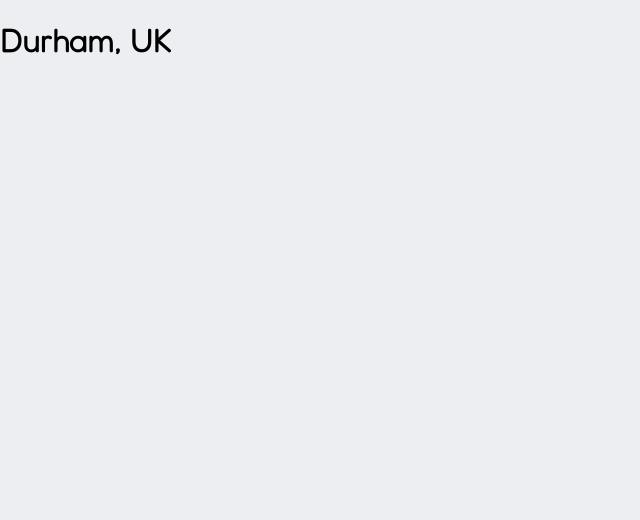
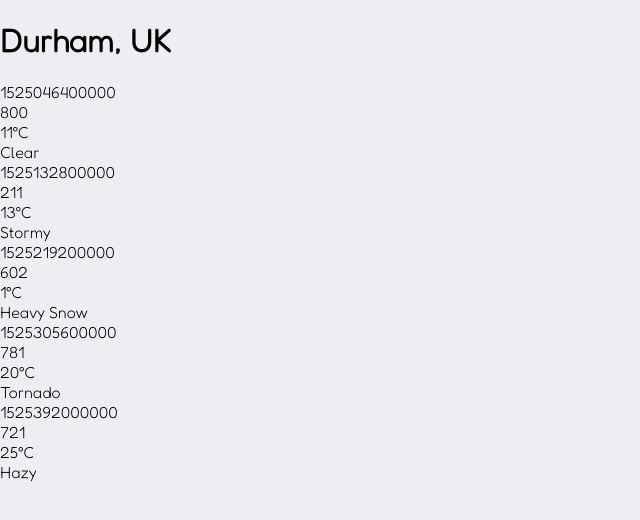
Before and after one commit to chris-peakin/weather-app, a React (Create React App) app: page / in a window 1280 px wide. Shown: the top 520 px of the page, without its empty margins (0-640 px from the left). Built offline with nearby package versions, Linux system fonts and the light colour scheme.

Commit message:
completed adding forecast summaries

```diff
--- a/src/components/App.js
+++ b/src/components/App.js
@@ -2,18 +2,29 @@ import "../styles/App.css";
 import React from "react";
 import PropTypes from "prop-types";
 import LocationDetails from "./LocationDetails";
-// import ForecastSummary from "./ForecastSummary";
+import ForecastSummaries from "./ForecastSummaries";
 
-function App({ location }) {
-  const { city, country } = location;
+function App({ forecasts, location }) {
   return (
-    <div className="App">
-      <LocationDetails city={city} country={country} />
+    <div className="forecast">
+      <LocationDetails city={location.city} country={location.country} />
+      <ForecastSummaries forecasts={forecasts} />
     </div>
   );
 }
 
 App.propTypes = {
+  forecasts: PropTypes.arrayOf(
+    PropTypes.shape({
+      date: PropTypes.number,
+      description: PropTypes.string,
+      icon: PropTypes.string,
+      temperature: PropTypes.shape({
+        max: PropTypes.number,
+        min: PropTypes.number,
+      }),
+    })
+  ).isRequired,
   location: PropTypes.shape({
     city: PropTypes.string,
     country: PropTypes.string,
--- /dev/null
+++ b/src/components/ForecastSummaries.js
@@ -0,0 +1,35 @@
+import React from "react";
+import PropTypes from "prop-types";
+import ForecastSummary from "./ForecastSummary";
+
+function ForecastSummaries({ forecasts }) {
+  return (
+    <div className="forecast-summaries">
+      {forecasts.map((forecast) => (
+        <ForecastSummary
+          key={forecast.date}
+          date={forecast.date}
+          description={forecast.description}
+          icon={forecast.icon}
+          temperature={forecast.temperature}
+        />
+      ))}
+    </div>
+  );
+}
+
+ForecastSummaries.propTypes = {
+  forecasts: PropTypes.arrayOf(
+    PropTypes.shape({
+      date: PropTypes.number,
+      description: PropTypes.string,
+      icon: PropTypes.string,
+      temperature: PropTypes.shape({
+        min: PropTypes.number,
+        max: PropTypes.number,
+      }).isRequired,
+    })
+  ).isRequired,
+};
+
+export default ForecastSummaries;
--- a/src/components/ForecastSummary.js
+++ b/src/components/ForecastSummary.js
@@ -18,8 +18,6 @@ function ForecastSummary(props) {
   );
 }
 
-export default ForecastSummary;
-
 ForecastSummary.propTypes = {
   date: PropTypes.number.isRequired,
   description: PropTypes.string.isRequired,
@@ -29,3 +27,5 @@ ForecastSummary.propTypes = {
     max: PropTypes.number,
   }).isRequired,
 };
+
+export default ForecastSummary;
--- a/src/index.js
+++ b/src/index.js
@@ -6,7 +6,7 @@ import forecast from "./data/forecast.json";
 
 ReactDOM.render(
   <React.StrictMode>
-    <App location={forecast.location} />
+    <App forecasts={forecast.forecasts} location={forecast.location} />
   </React.StrictMode>,
   document.getElementById("root")
 );
```
Also changed, not shown: 1 other file (tests, documents, lock files or other folders).
